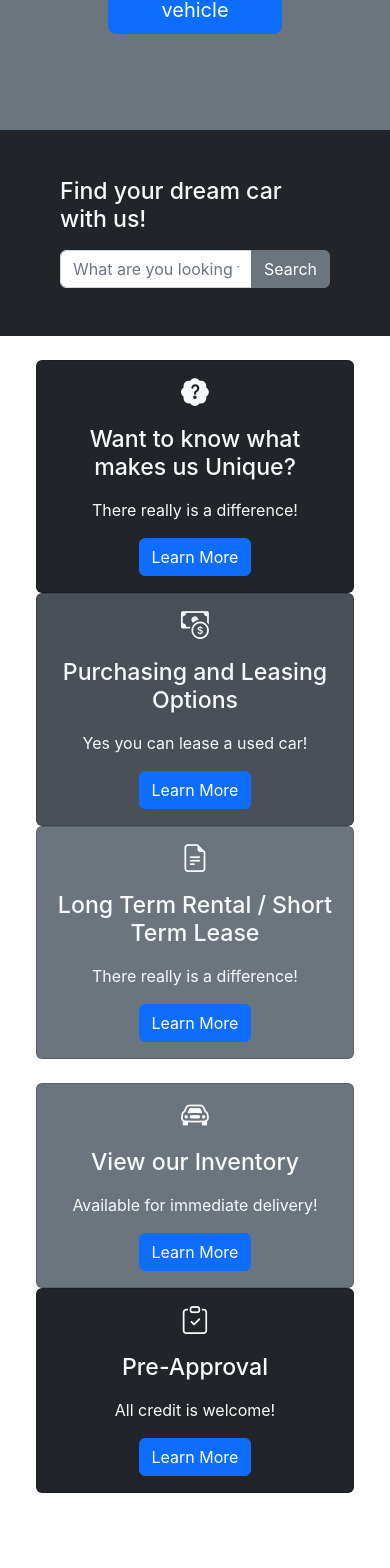
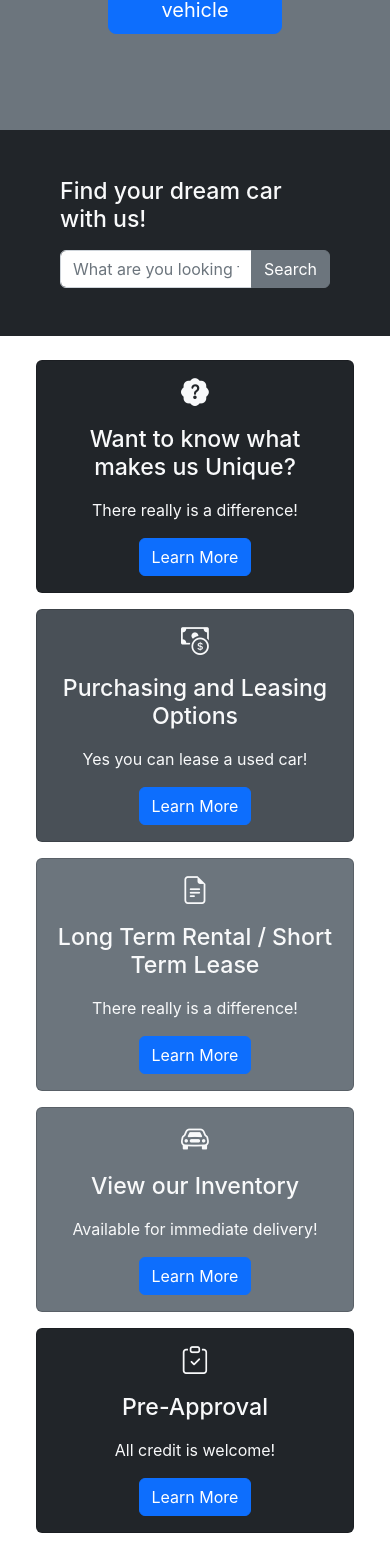
Before and after one commit to JacobBerendsohn/UsedCars-React-Bootstrap, a React (Create React App) app: page / in a window 390 px wide. Shown: the part 374-1942 px from the top of the page. Before the commit the page ends 1891 px from the top, so only its background shows below. Built offline with nearby package versions, Linux system fonts and the light colour scheme.

Commit message:
Changed padding for better styling on small and mobile browsers

```diff
--- a/src/Pages/Home/Home.jsx
+++ b/src/Pages/Home/Home.jsx
@@ -38,9 +38,9 @@ const Home = () => {
         {/** Grid Section */}
         <section className="p-4">
           <div className="container">
-            <div className="row text-center pb-4">
+            <div className="row text-center">
 
-              <div className="col-md">
+              <div className="col-md pb-3">
                 <div className="card bg-dark text-light">
                   <div className="card-body text-center">
                     <div className="h1 mb-3">
@@ -57,7 +57,7 @@ const Home = () => {
                 </div>
               </div>
 
-              <div className="col-md">
+              <div className="col-md pb-3">
                 <div className="card bg-gray-700 text-light">
                   <div className="card-body text-center">
                     <div className="h1 mb-3">
@@ -74,7 +74,7 @@ const Home = () => {
                 </div>
               </div>
 
-              <div className="col-md">
+              <div className="col-md pb-3">
                 <div className="card bg-gray-600 text-light">
                   <div className="card-body text-center">
                     <div className="h1 mb-3">
@@ -94,7 +94,7 @@ const Home = () => {
 
             <div className="row text-center">
 
-              <div className="col-md">
+              <div className="col-md pb-3">
                 <div className="card bg-gray-600 text-light">
                   <div className="card-body text-center">
                     <div className="h1 mb-3">
@@ -111,7 +111,7 @@ const Home = () => {
                 </div>
               </div>
 
-              <div className="col-md">
+              <div className="col-md pb-3">
                 <div className="card bg-dark text-light">
                   <div className="card-body text-center">
                     <div className="h1 mb-3">
```
